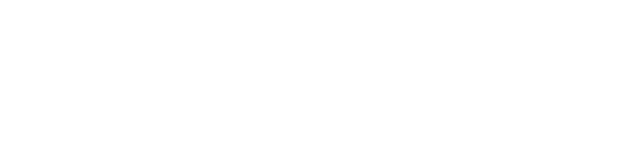
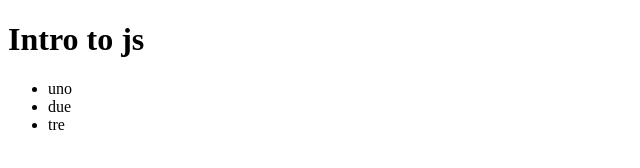
Before and after one commit to Sami-Addahre/delme-js-3BI, a website: page indes.html in a window 1280 px wide. Shown: the whole page, without its empty margins (0-640 px from the left). Drawn offline with Linux system fonts and the light colour scheme.

Commit message:
Update indes.html

```diff
--- a/indes.html
+++ b/indes.html
@@ -7,6 +7,14 @@
     <link rel="stylesheet" href="css/style.css">
 </head>
 <body>
-
+    <main>
+        <h1>Intro to js</h1>
+    </main>
+    <ul id="lista">
+        <li>uno</li>
+        <li>due</li>
+        <li>tre</li>
+    </ul>
+    <script src="js/main.js"></script>
 </body>
 </html>
```
